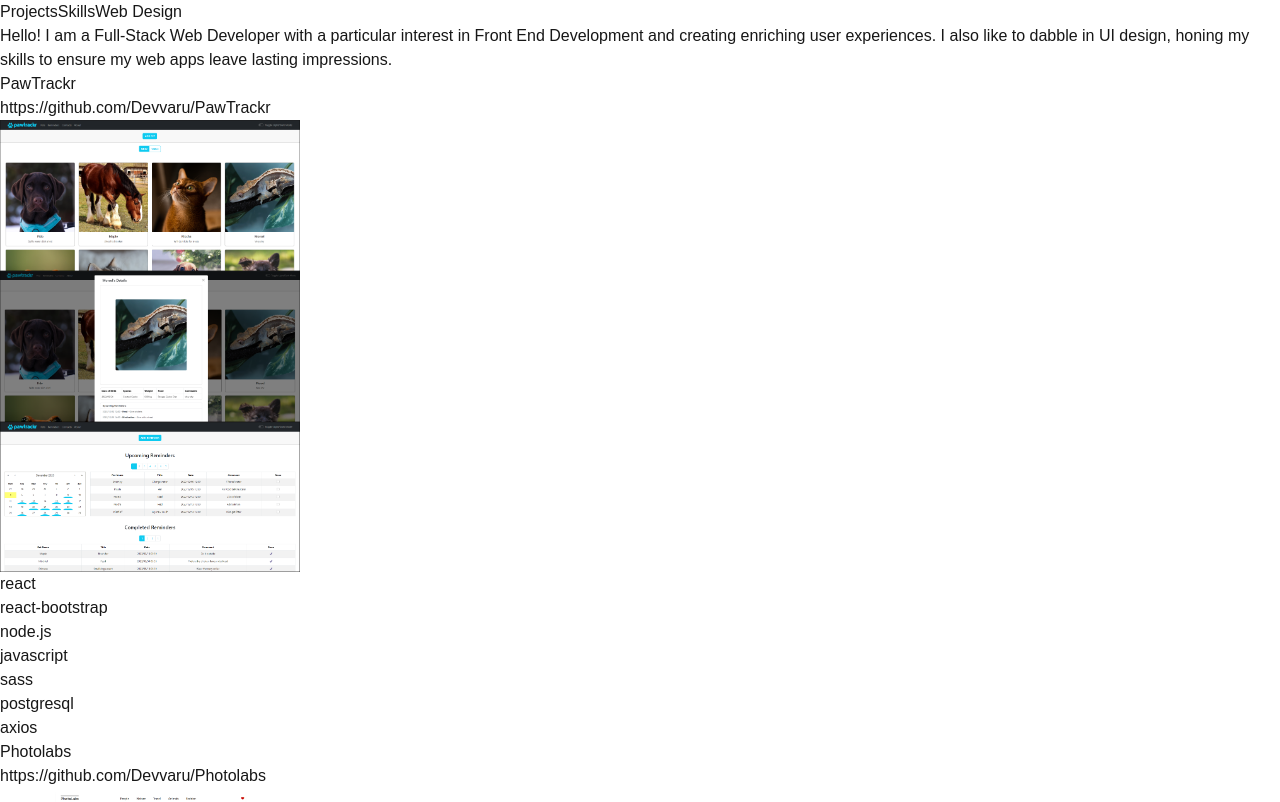
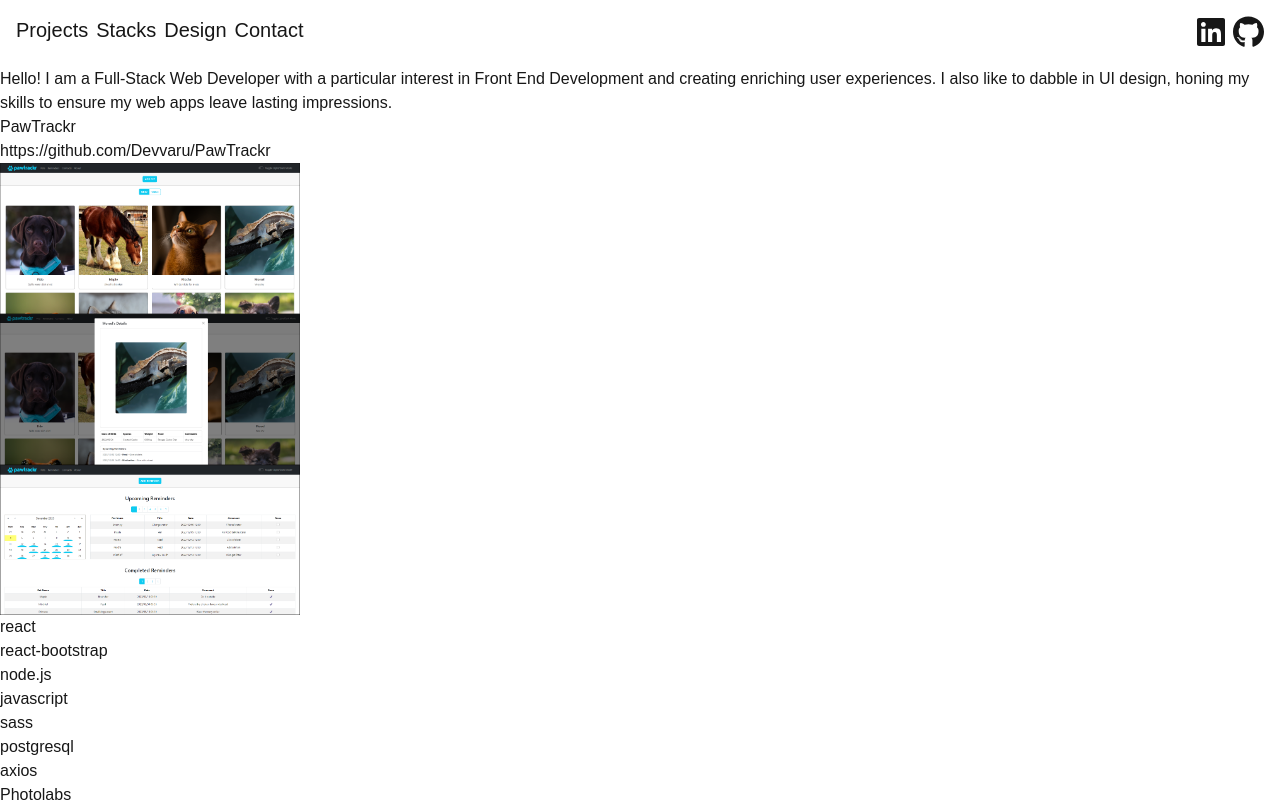
Before and after one commit to Devvaru/personal-portfolio, a Next.js app in the folder portfolio/: page / in a window 1280 px wide. Shown: the top 802 px of the page. Built offline with nearby package versions, Linux system fonts and the light colour scheme.

Commit message:
Add links and icons

```diff
--- a/portfolio/src/app/navigation.tsx
+++ b/portfolio/src/app/navigation.tsx
@@ -1,10 +1,23 @@
+import { FontAwesomeIcon } from '@fortawesome/react-fontawesome';
+import { faLinkedin } from "@fortawesome/free-brands-svg-icons";
+import { faGithub } from "@fortawesome/free-brands-svg-icons";
+
 export default function Navigation() {
     return (
-        <main className={"nav-container"}>
-            <div className={"nav"}>
-                <button className={"nav-link"}>Projects</button>
-                <button className={"nav-link"}>Skills</button>
-                <button className={"nav-link"}>Web Design</button>
+        <main className={"nav-container h-fit bg-white p-4 flex justify-between"}>
+            <div className={"nav flex gap-2 text-xl"}>
+                <a href={"#projects"} className={"nav-link"}>Projects</a>
+                <a href={"#stacks"} className={"nav-link"}>Stacks</a>
+                <a href={""} className={"nav-link"}>Design</a>
+                <a href={"#contact"} className={"nav-link"}>Contact</a>
+            </div>
+            <div className="flex gap-2">
+                <a href="https://www.linkedin.com/in/devon-g-b627872a1/">
+                    <FontAwesomeIcon icon={faLinkedin} size="2x" className={"fa-brands"} />
+                </a>
+                <a href="https://github.com/Devvaru">
+                    <FontAwesomeIcon icon={faGithub} size="2x" className={"fa-brands"} />
+                </a>
             </div>
         </main>
     );
```
